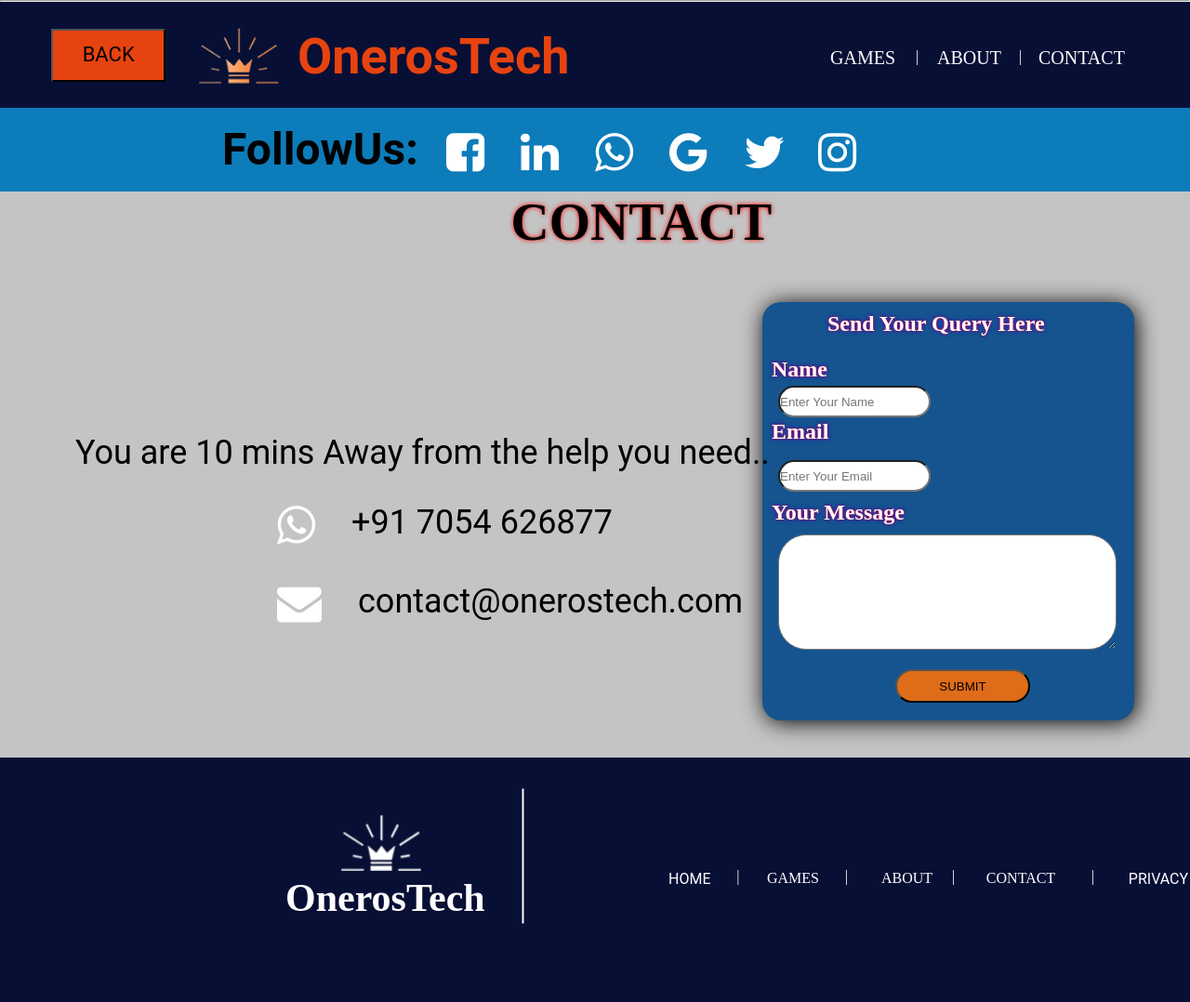
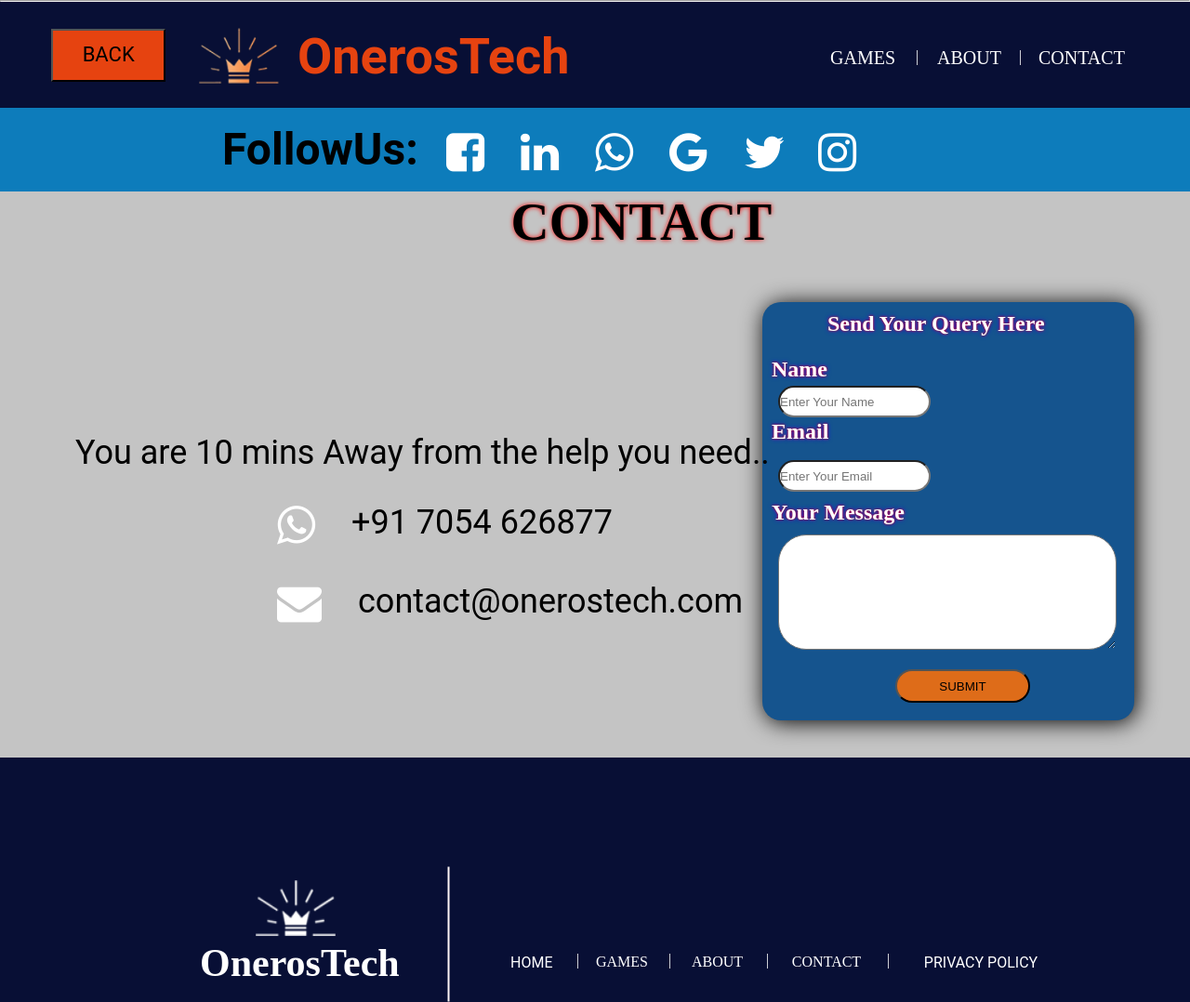
Before and after one commit to DHANUSH-BOTCHA/final, a plain HTML site: page contact.html in a window 1280 px wide. Shown: the top 1078 px of the page at 93% size. Before the commit the page ends 1024 px from the top, so only its background shows below. Drawn offline with Linux system fonts and the light colour scheme.

Commit message:
Update contact.css

```diff
--- a/contact.css
+++ b/contact.css
@@ -376,12 +376,12 @@ i:hover{
 }
 /*end of main-contact */
 /*footer*/
-.footer-title{
+.footer-title {
   position: absolute;
   width: 221px;
   height: 42px;
-	left: 307px;
-	top: 942px;
+  left: 215px;
+  top: 1012px;
   color: white;
   font-size: 28px;
 }
@@ -396,106 +396,101 @@ i:hover{
   outline: none;
   border: none;
 }
-.staright{
+.staright {
   position: absolute;
   width: 145px;
   height: 0px;
-	left: 490px;
-	top: 920px;
+  left: 410px;
+  top: 1004px;
 
-	border: 1px solid #FDF5F5;
+  border: 1px solid #fdf5f5;
   transform: rotate(90deg);
 }
-.home{
+.home {
   position: absolute;
   width: 69px;
   height: 28px;
-	left: 703px;
-	top: 922px;
+  left: 533px;
+  top: 1012px;
 
   font-family: Roboto;
   font-style: normal;
   font-weight: normal;
 
   list-style-type: none;
-	color: #FFF7F7;
-	text-decoration: none;
-
+  color: #fff7f7;
 }
-.horizontal0{
+.horizontal0 {
   position: absolute;
   width: 0.3px;
   height: 36.67px;
-	left: 792.35px;
-	top: 934px;
+  left: 620px;
+  top: 1024px;
   color: white;
-
 }
-.games1{
+.games1 {
   position: absolute;
   width: 81px;
   height: 28px;
-	left: 809px;
-	top: 922px;
+  left: 625px;
+  top: 1012px;
   list-style-type: none;
-	color: #FFF7F7;
+  color: #fff7f7;
 }
-.horizontal1{
+.horizontal1 {
   position: absolute;
   width: 0.3px;
   height: 36.67px;
-	left: 909px;
-	top: 934px;
+  left: 719px;
+  top: 1024px;
   color: white;
 }
-.about1{
+.about1 {
   position: absolute;
   width: 77px;
   height: 28px;
-	left: 932px;
-	top: 922px;
+  left: 728px;
+  top: 1012px;
   list-style-type: none;
-	color: #FFF7F7;
+  color: #fff7f7;
 }
-.horizontal2{
+.horizontal2 {
   position: absolute;
   width: 0.3px;
   height: 36.67px;
-	left: 1024px;
-	top: 934px;
+  left: 824px;
+  top: 1024px;
   color: white;
 }
-.contact1{
+.contact1 {
   position: absolute;
   width: 108px;
   height: 28px;
-	left: 1044px;
-	top: 922px;
+  left: 835px;
+  top: 1012px;
   list-style-type: none;
-	color: #FFF7F7;
-
+  color: #fff7f7;
 }
-.horizontal3{
+.horizontal3 {
   position: absolute;
   width: 0.3px;
   height: 36.67px;
-	left: 1174px;
-	top: 934px;
+  left: 954px;
+  top: 1024px;
   color: white;
 }
-.pp{
+.pp {
   position: absolute;
   width: 184px;
   height: 28px;
-	left: 1183px;
-	top: 922px;
+  left: 963px;
+  top: 1012px;
 
   font-family: Roboto;
   font-style: normal;
   font-weight: normal;
 
   list-style-type: none;
-	color: #FFF7F7;
-
+  color: #fff7f7;
 }
 /*end of footer*/
```
Lines whose indentation alone changed are shown as unchanged.
